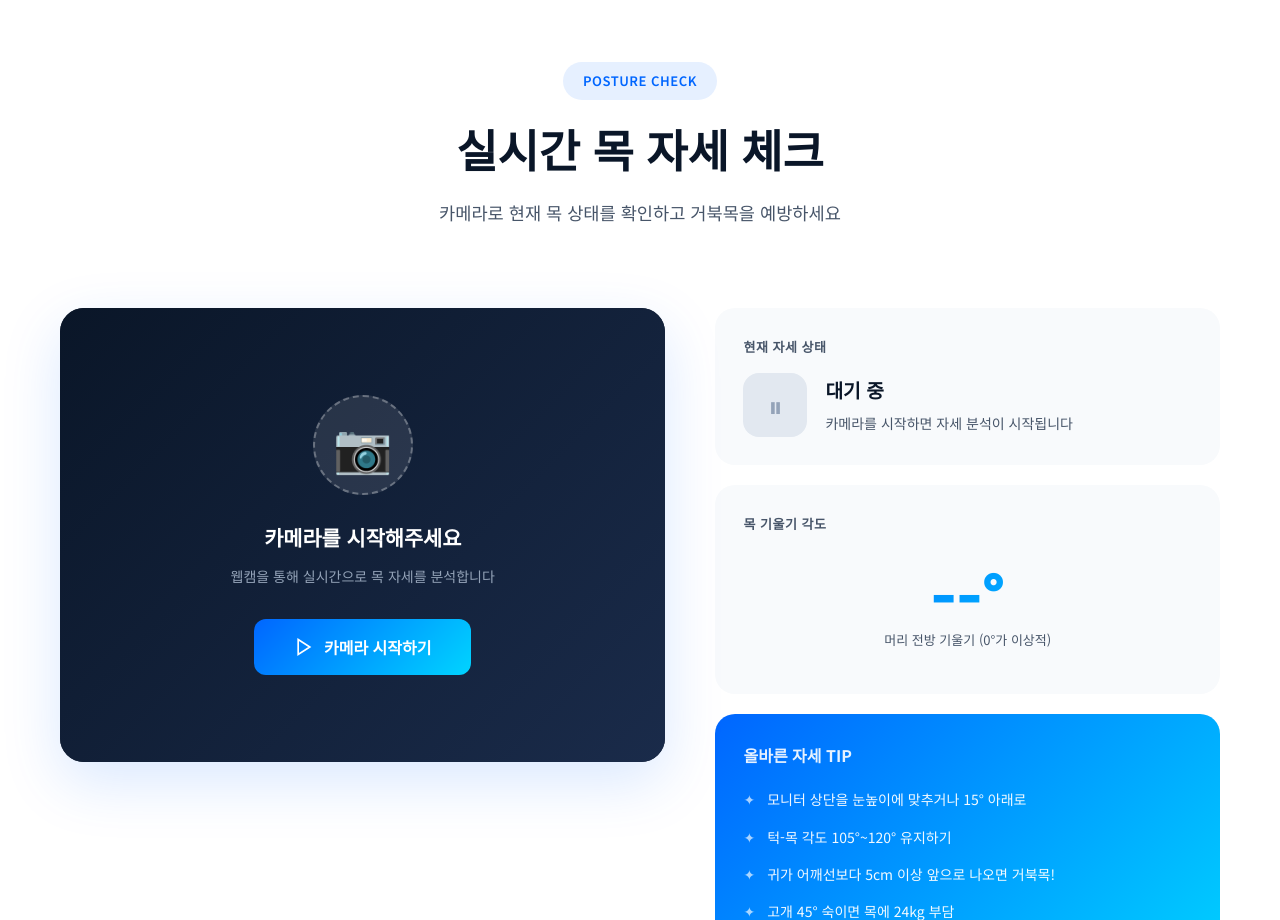
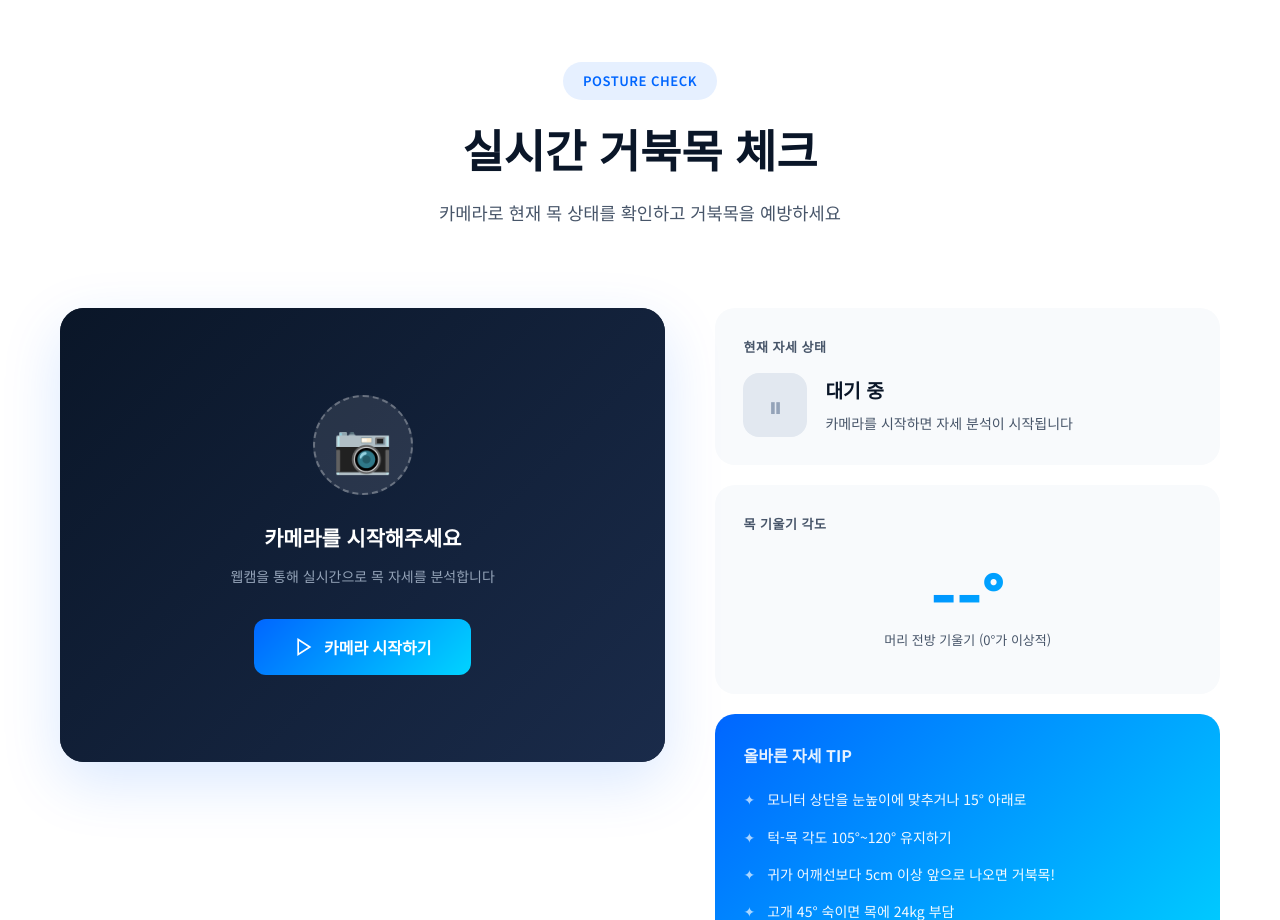
Before and after one commit to dbdbdbvvcc/pouchwell2, a plain HTML site: page index.html in a window 1280 px wide. Shown: the part 3280-4200 px from the top of the page. Drawn offline with Linux system fonts and the light colour scheme.

Commit message:
Update index.html

```diff
--- a/index.html
+++ b/index.html
@@ -1683,7 +1683,7 @@
         <div class="container">
             <div class="section-header">
                 <span class="section-tag">POSTURE CHECK</span>
-                <h2 class="section-title">실시간 목 자세 체크</h2>
+                <h2 class="section-title">실시간 거북목 체크</h2>
                 <p class="section-subtitle">카메라로 현재 목 상태를 확인하고 거북목을 예방하세요</p>
             </div>
 
```
